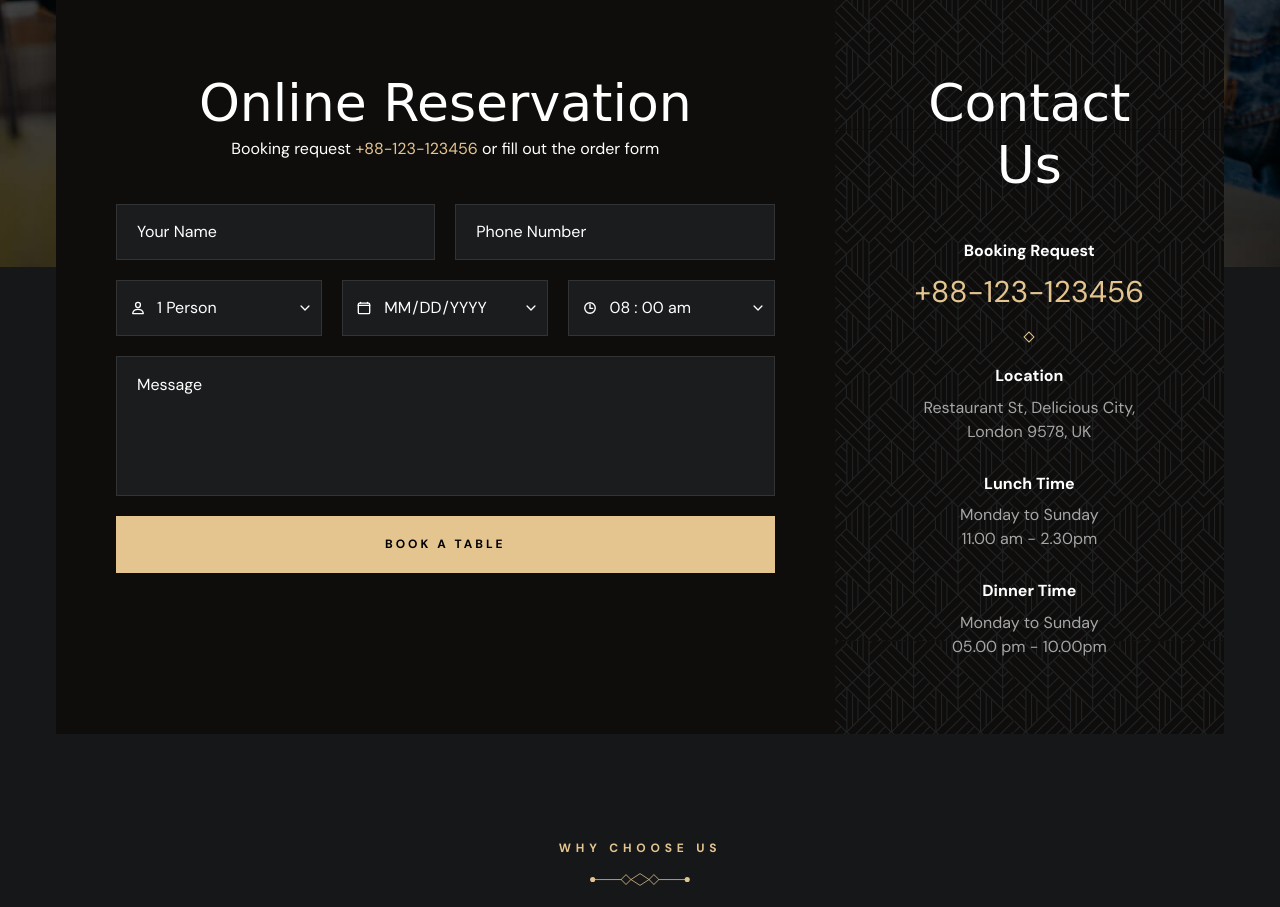
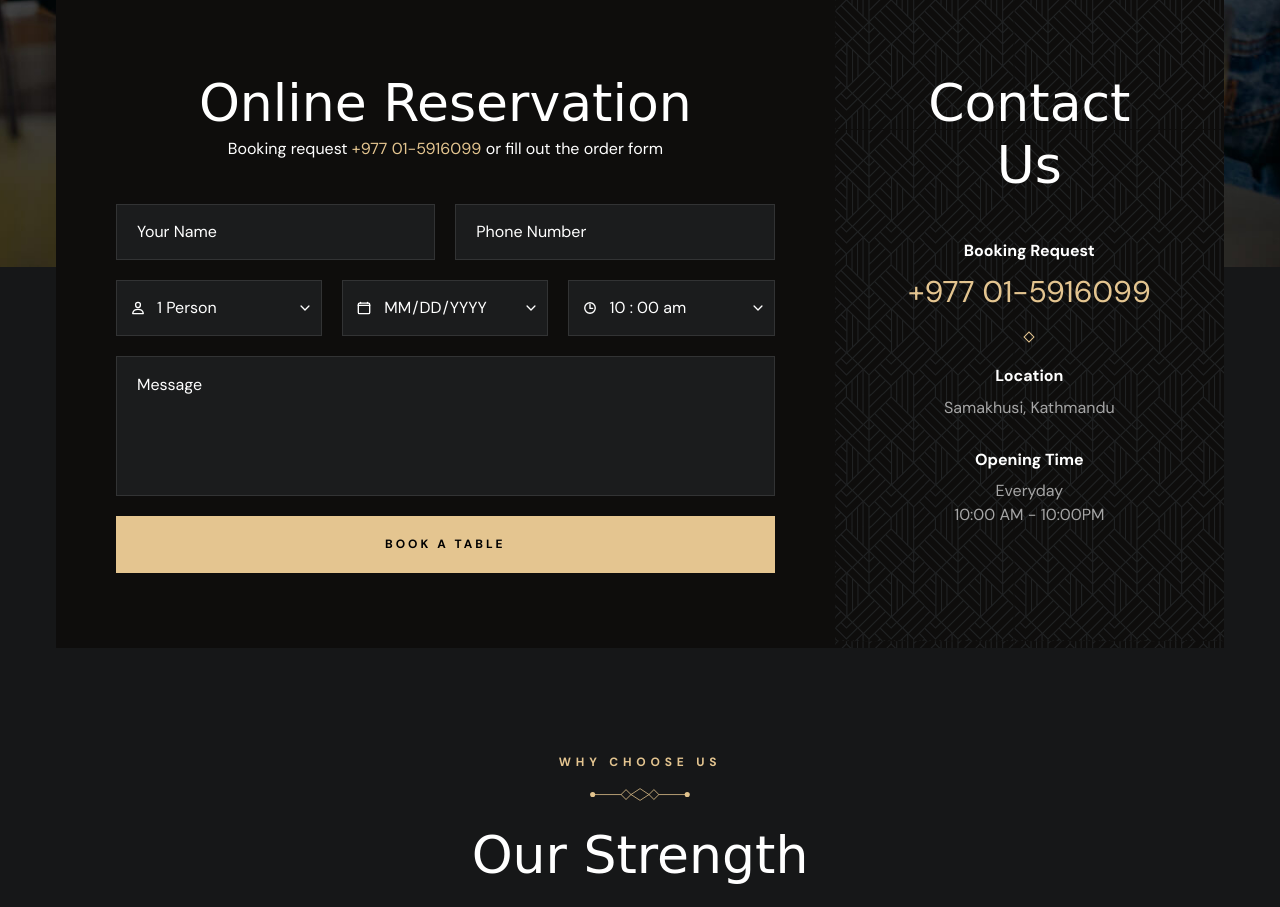
Before and after one commit to sameerz99/The-Everest-Grill, a plain HTML site: page index.html in a window 1280 px wide. Shown: the part 5440-6347 px from the top of the page. Drawn offline with nearby package versions, Linux system fonts and the light colour scheme; a web font is replaced by a local one.

Commit message:
Online Reservation and Contact us section fixed

```diff
--- a/index.html
+++ b/index.html
@@ -773,7 +773,7 @@
               <h2 class="headline-1 text-center">Online Reservation</h2>
 
               <p class="form-text text-center">
-                Booking request <a href="tel:+88123123456" class="link">+88-123-123456</a>
+                Booking request <a href="tel:+977 01-5916099" class="link">+977 01-5916099</a>
                 or fill out the order form
               </p>
 
@@ -796,6 +796,7 @@
                     <option value="5-person">5 Person</option>
                     <option value="6-person">6 Person</option>
                     <option value="7-person">7 Person</option>
+                    <option value="7-person">8 Person</option>
                   </select>
 
                   <ion-icon name="chevron-down" aria-hidden="true"></ion-icon>
@@ -813,8 +814,6 @@
                   <ion-icon name="time-outline" aria-hidden="true"></ion-icon>
 
                   <select name="person" class="input-field">
-                    <option value="08:00am">08 : 00 am</option>
-                    <option value="09:00am">09 : 00 am</option>
                     <option value="010:00am">10 : 00 am</option>
                     <option value="011:00am">11 : 00 am</option>
                     <option value="012:00am">12 : 00 am</option>
@@ -851,30 +850,24 @@
 
               <p class="contact-label">Booking Request</p>
 
-              <a href="tel:+88123123456" class="body-1 contact-number hover-underline">+88-123-123456</a>
+              <a href="tel:+88123123456" class="body-1 contact-number hover-underline">+977 01-5916099</a>
 
               <div class="separator"></div>
 
               <p class="contact-label">Location</p>
 
               <address class="body-4">
-                Restaurant St, Delicious City, <br>
-                London 9578, UK
+                Samakhusi, Kathmandu
               </address>
 
-              <p class="contact-label">Lunch Time</p>
+              <p class="contact-label">Opening Time</p>
 
               <p class="body-4">
-                Monday to Sunday <br>
-                11.00 am - 2.30pm
+                Everyday <br>
+                10:00 AM - 10:00PM
               </p>
 
-              <p class="contact-label">Dinner Time</p>
 
-              <p class="body-4">
-                Monday to Sunday <br>
-                05.00 pm - 10.00pm
-              </p>
 
             </div>
 
```
